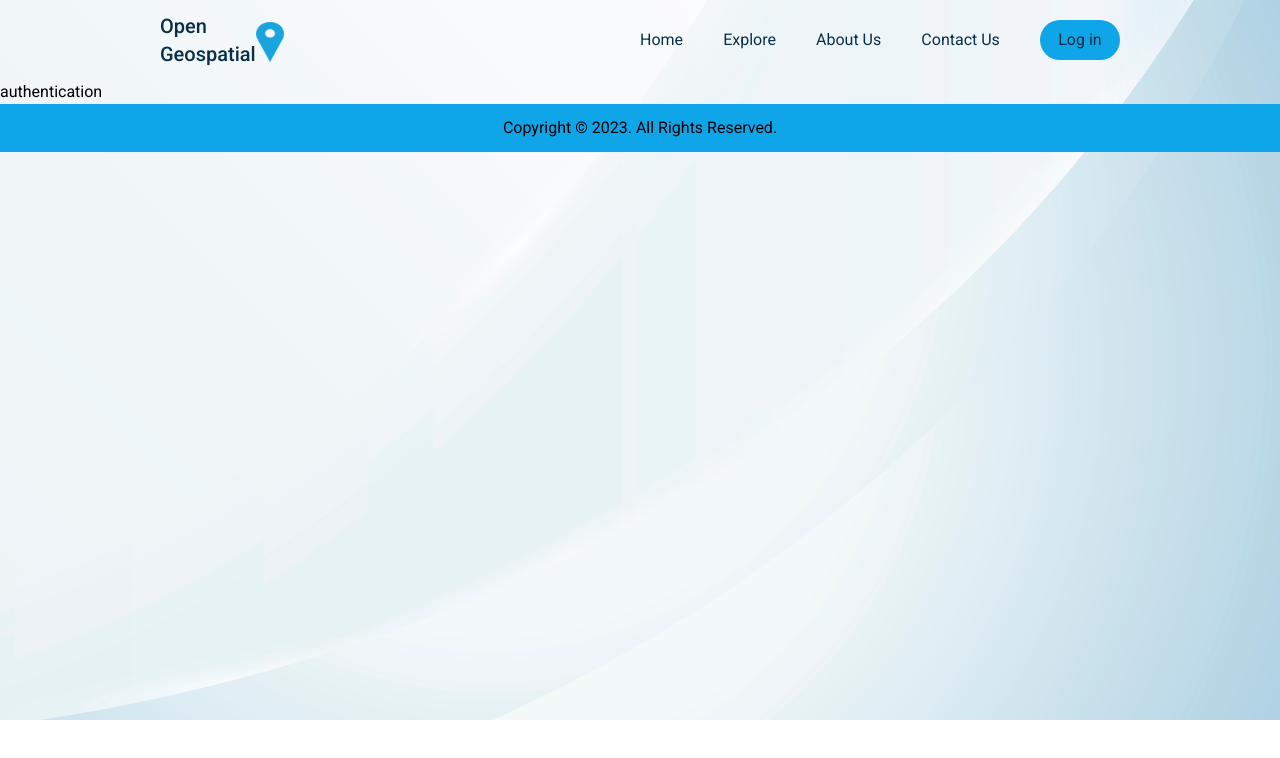
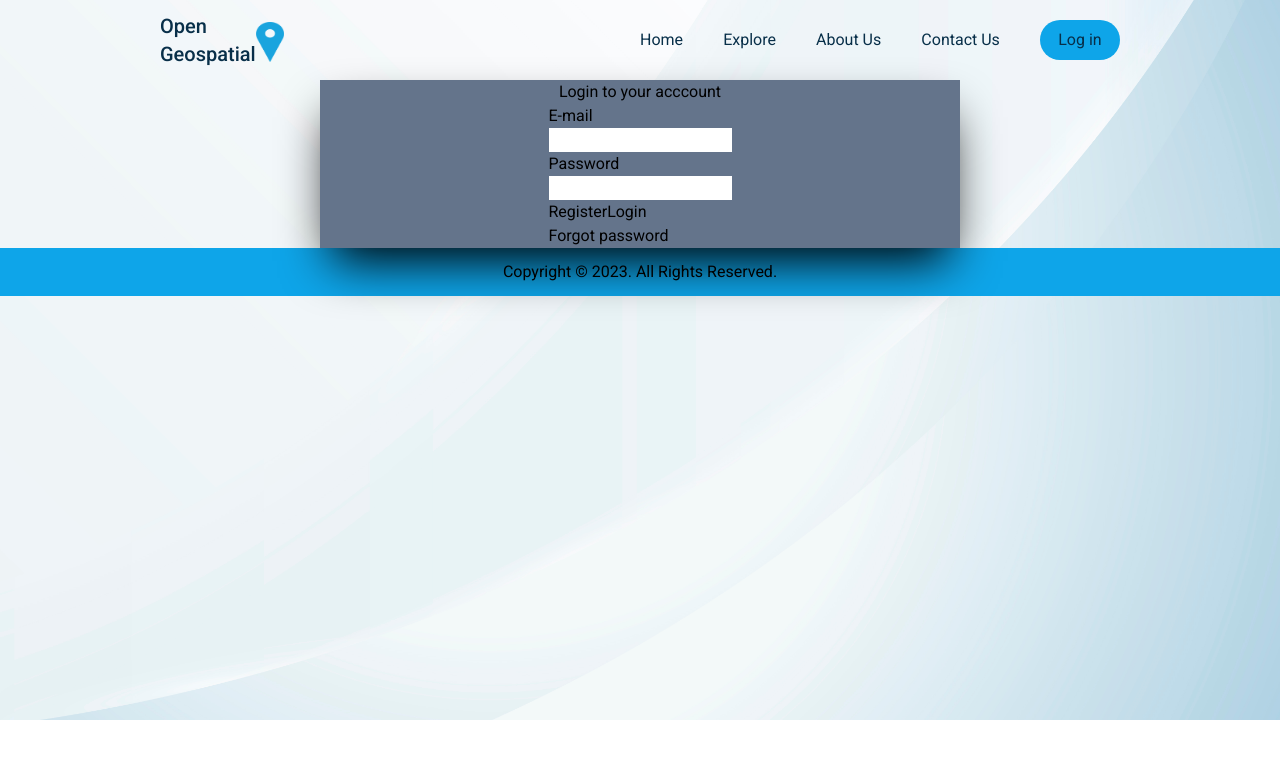
Before and after one commit to Kimberley-saka/geo_portal, a React (Vite) app: page /authentication in a window 1280 px wide. Shown: the top 758 px of the page. Built offline with nearby package versions, Linux system fonts and the light colour scheme.

Commit message:
added some authentication static jsx

```diff
--- a/src/pages/authentication.jsx
+++ b/src/pages/authentication.jsx
@@ -1,7 +1,34 @@
 export default function Authentication() {
   return(
-    <>
-    authentication
-    </>
+   <div className="flex justify-center items-center">
+
+    <div className="flex flex-col items-center h-2/4 w-2/4 bg-slate-500 shadow-2xl shadow-black">
+
+      <div>
+        <p>Login to your acccount</p>
+      </div>
+
+      <div className="flex flex-col">
+        <form className="flex flex-col">
+          <label>E-mail</label>
+          <input type="text" />
+
+          <label>Password</label>
+          <input type="text" />
+
+          <div>
+            <button>Register</button>
+            <button>Login</button>
+          </div>
+
+        </form>
+
+        <a href="">Forgot password</a>
+      </div>
+
+    </div>
+
+
+   </div>
   )
 }
--- a/src/pages/contact.jsx
+++ b/src/pages/contact.jsx
@@ -42,7 +42,7 @@ export default function ContactUsPage() {
           </div>
 
 
-        <div className="px-8 py-8 w-full bg-white">
+        <div className="px-8 mb-3 py-8 w-full bg-white md:mb-0">
           <form className="flex gap-5 flex-col ">
             <input className="h-10 pl-4 outline-none border-2 border-gray-300 rounded-md"
             type="text" placeholder="Enter your Full Name" />
```
